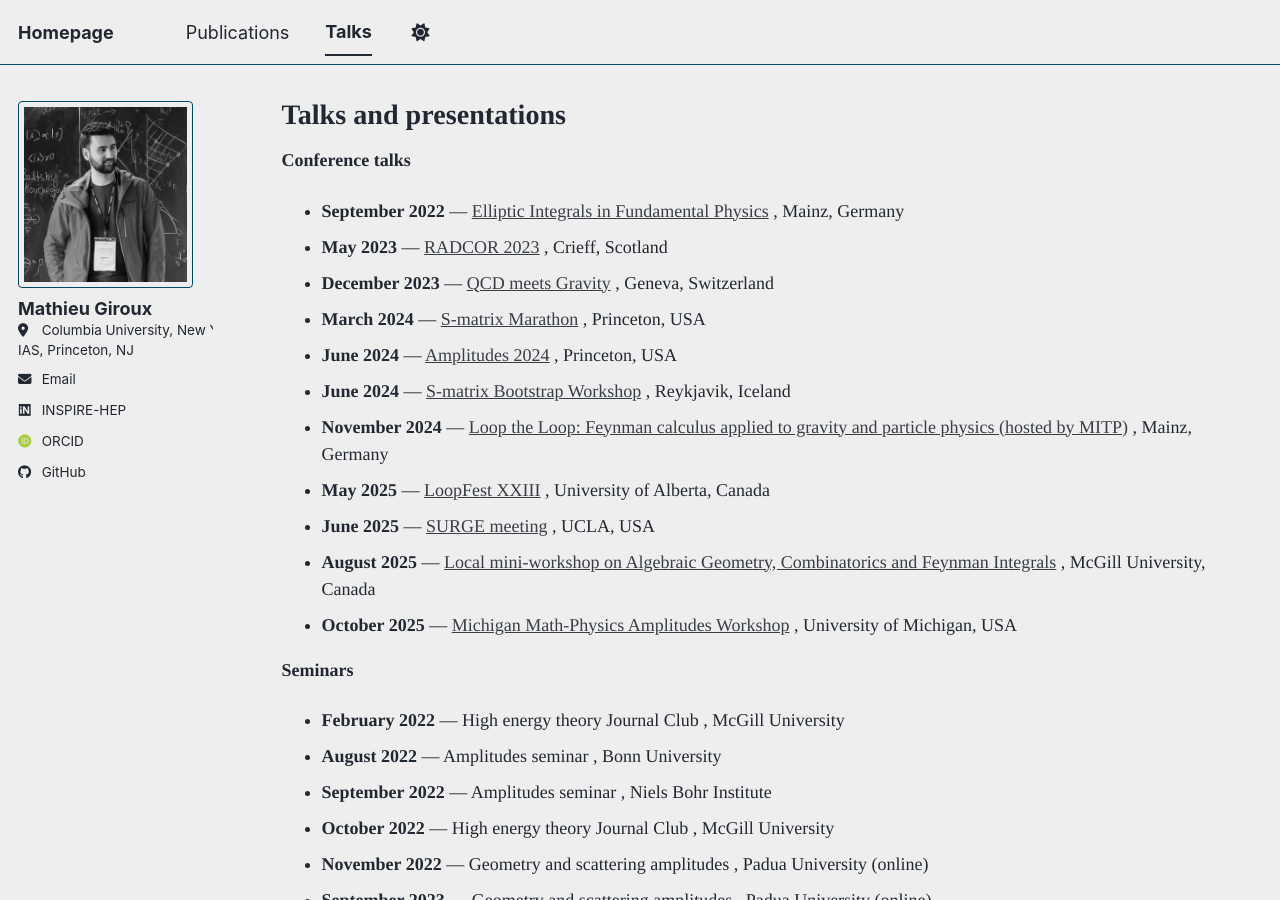
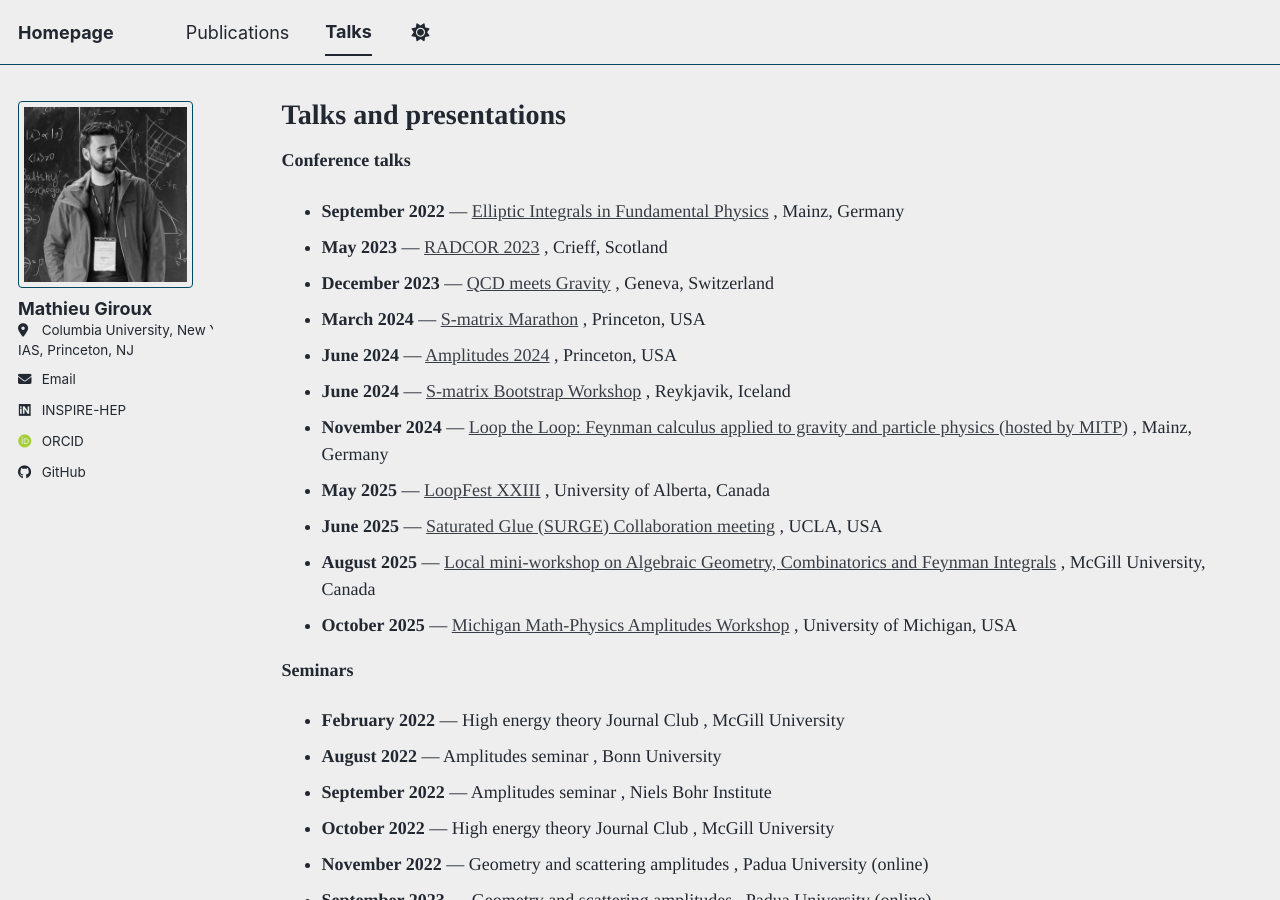
Before and after one commit to StrangeQuark007/StrangeQuark007.github.io, a Jekyll site: the page built from _pages/talks.html, in a window 1280 px wide and 900 px high. Built offline with Jekyll 4.4.1, drawn with Linux system fonts in a browser that asks for light colours; some web fonts are replaced; a script bundle is joined from its source files by our own code; library files that are not in the unit come from our copies.

Commit message:
Update talks.html

```diff
--- a/_pages/talks.html
+++ b/_pages/talks.html
@@ -38,7 +38,7 @@ conference:
     location: "University of Alberta, Canada"
     url: "https://indico.cern.ch/event/1446102/"
   - date: "June 2025"
-    title: "SURGE meeting"
+    title: "Saturated Glue (SURGE) Collaboration meeting"
     location: "UCLA, USA"
     url: "https://indico.global/event/13890/contributions/128997/attachments/60337/116191/SURGE_ucla.pdf"
   - date: "August 2025"
```
